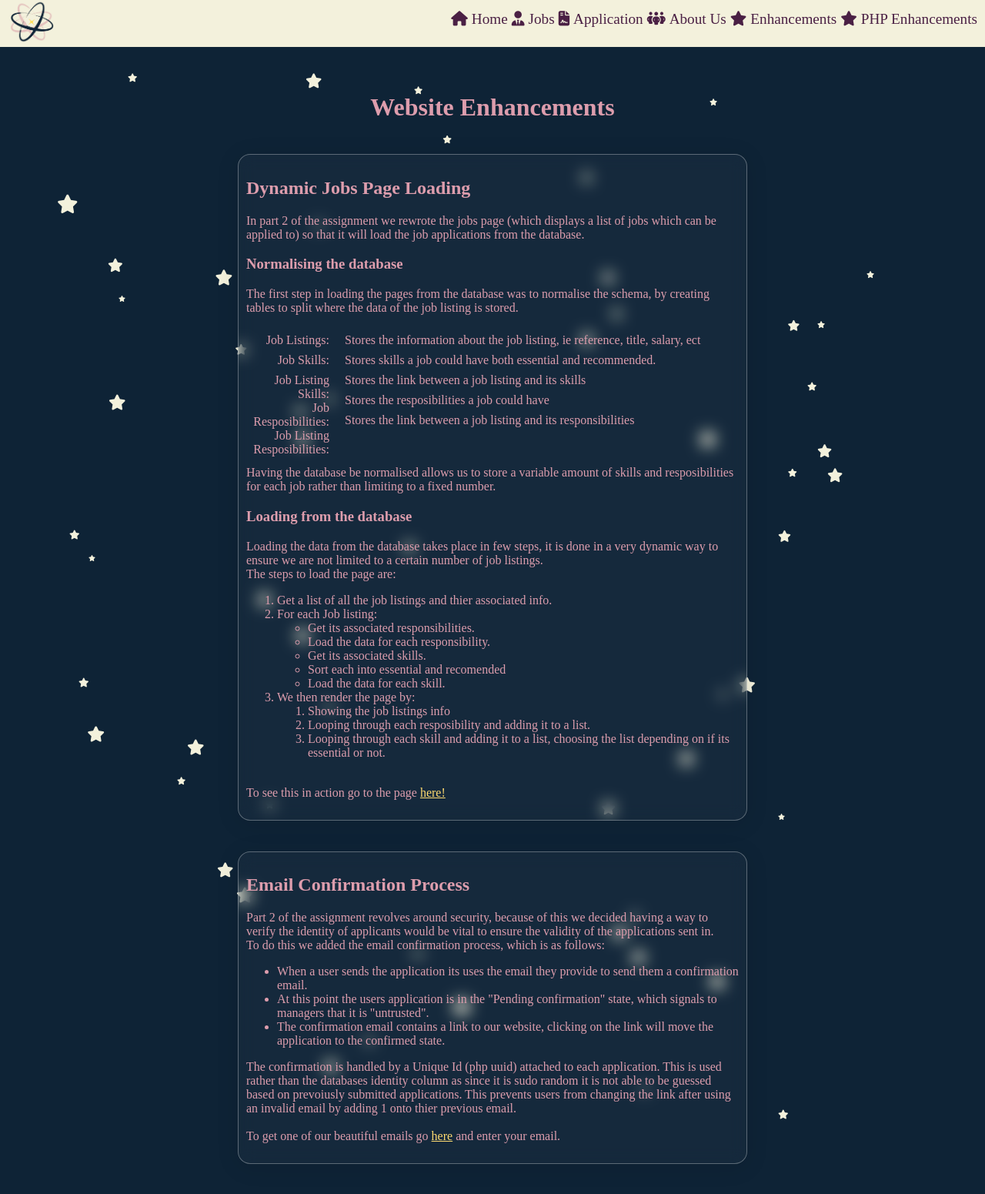
After one commit to HarryMacheda/COS10026, a PHP site: page /phpenhancements.php in a window 1280 px wide. The commit adds this page. Shown: the top 1551 px of the page at 77% size. Run offline with PHP 8.4, Linux system fonts and the light colour scheme.

Commit message:
added php enhancements page

```diff
--- a/nav.inc
+++ b/nav.inc
@@ -6,7 +6,8 @@ echo "<nav>"
 . "<a href=\"./jobs.php\"><span class=\"fa-solid fa-user-tie\" aria-hidden=\"true\"></span>Jobs</a>"
 . "<a href=\"./apply.php\"><span class=\"fa-solid fa-file-contract\" aria-hidden=\"true\"></span>Application</a>"
 . "<a href=\"./about.php\"><span class=\"fa-solid fa-people-group\" aria-hidden=\"true\"></span>About Us</a>"
-. " <a href=\"./enhancements.php\"><span class=\"fa-solid fa-star\" aria-hidden=\"true\"></span>Enhancements</a>"
+. "<a href=\"./enhancements.php\"><span class=\"fa-solid fa-star\" aria-hidden=\"true\"></span>Enhancements</a>"
+. "<a href=\"./phpenhancements.php\"><span class=\"fa-solid fa-star\" aria-hidden=\"true\"></span>PHP Enhancements</a>"
 . "</div>"
 . "<div id=\"navMobile\">"
 . "<span class=\"fa-solid fa-bars\" aria-hidden=\"true\" onclick=\"\"></span>"
@@ -16,6 +17,7 @@ echo "<nav>"
 . "<a href=\"./apply.php\"><span class=\"fa-solid fa-file-contract\" aria-hidden=\"true\"></span>Application</a>"
 . "<a href=\"./about.php\"><span class=\"fa-solid fa-people-group\" aria-hidden=\"true\"></span>About Us</a>"
 . "<a href=\"./enhancements.php\"><span class=\"fa-solid fa-star\" aria-hidden=\"true\"></span>Enhancements</a>"
+. "<a href=\"./phpenhancements.php\"><span class=\"fa-solid fa-star\" aria-hidden=\"true\"></span>PHP Enhancements</a>"
 . "</div>"
 . "</div>"
 . "</nav>";
--- /dev/null
+++ b/phpenhancements.php
@@ -0,0 +1,116 @@
+<!DOCTYPE html>
+<html lang="en">
+    <head>
+        <meta charset="UTF-8">
+        <meta name="description" content="Website enhancements for this website">
+        <meta name="keywords" content="Tech Company, Nebula, Space, Jobs, Software">
+        <meta name="author" content="Harry Macheda">
+        <title>PHP Enhancements</title>
+        <link rel="icon" type="image/x-icon" href="./images/tiny_logo.png">
+        <link rel="stylesheet" href="./styles/style.css" >
+        <link rel="stylesheet" href="./styles/all.css" >
+        <meta name="theme-color" content="#F3F1DC"> <!-- set the theme colour so mobile browsers set the background colour -->
+        <meta name="viewport" content="width=device-width, initial-scale=1"> <!-- set the viewport so we know the browsers width for mobile layouts -->
+    </head>
+    <body>
+        <?php include 'nav.inc';?>
+        <main id="enhanceMain">
+            <h1 id="enhancePageHeading" class="theme-dark heading">Website Enhancements</h1>
+            <div id="enhancementsContainers">
+                <div id="enahnceLoadJobApplications" class="glasspane">
+                    <h2 class="theme-light heading">Dynamic Jobs Page Loading</h2>
+                    <p>
+                        In part 2 of the assignment we rewrote the jobs page (which displays a list of jobs
+                        which can be applied to) so that it will load the job applications from the database.
+                        <br>
+                        <h3 class="theme-light heading">Normalising the database</h3>
+                        The first step in loading the pages from the database was to normalise the schema,
+                        by creating tables to split where the data of the job listing is stored.
+                        <br>
+                        <dl>
+                            <dt>Job Listings</dt>
+                                <dd>Stores the information about the job listing, ie reference, title, salary, ect</dd>
+                            <dt>Job Skills</dt>
+                                <dd>Stores skills a job could have both essential and recommended.</dd>
+                            <dt>Job Listing Skills</dt>
+                                <dd>Stores the link between a job listing and its skills</dd>
+                            <dt>Job Resposibilities</dt>
+                                <dd>Stores the resposibilities a job could have</dd>
+                            <dt>Job Listing Resposibilities</dt>
+                                <dd>Stores the link between a job listing and its responsibilities</dd>
+                        </dl>
+                        <br>
+                        Having the database be normalised allows us to store a variable amount of skills and
+                        resposibilities for each job rather than limiting to a fixed number.
+                        <br>
+                        <h3 class="theme-light heading">Loading from the database</h3>
+                        Loading the data from the database takes place in few steps, it is done
+                        in a very dynamic way to ensure we are not limited to a certain number of
+                        job listings.<br>
+                        The steps to load the page are:
+                        <ol>
+                            <li>Get a list of all the job listings and thier associated info.</li>
+                            <li>For each Job listing:
+                                <ul>
+                                    <li>Get its associated responsibilities.</li>
+                                    <li>Load the data for each responsibility.</li>
+                                    <li>Get its associated skills.</li>
+                                    <li>Sort each into essential and recomended</li>
+                                    <li>Load the data for each skill.</li>
+                                </ul>
+                            </li>
+                            <li>We then render the page by:
+                                <ol>
+                                    <li>Showing the job listings info</li>
+                                    <li>Looping through each resposibility and adding it to a list.</li>
+                                    <li>Looping through each skill and adding it to a list,
+                                        choosing the list depending on if its essential or not.
+                                    </li>
+                                </ol>
+                            </li>
+                        </ol>
+                        <br>
+                        To see this in action go to the page <a class="theme-dark link" href="./jobs.php">here!</a>
+                    </p>
+                </div>
+
+                <div id="enahnceEmailConfirmation" class="glasspane">
+                    <h2 class="theme-light heading">Email Confirmation Process</h2>
+                    <p>
+                        Part 2 of the assignment revolves around security, because of this we
+                        decided having a way to verify the identity of applicants would be vital
+                        to ensure the validity of the applications sent in.
+                        <br>
+                        To do this we added the email confirmation process, which is as follows:
+                        <ul>
+                            <li>
+                                When a user sends the application its uses the email they provide
+                                to send them a confirmation email.
+                            </li>
+                            <li>
+                                At this point the users application is in the "Pending confirmation" state,
+                                which signals to managers that it is "untrusted".
+                            </li>
+                            <li>
+                                The confirmation email contains a link to our website, clicking on the
+                                link will move the application to the confirmed state.
+                            </li>
+                        </ul>
+                        The confirmation is handled by a Unique Id (php uuid) attached to each application.
+                        This is used rather than the databases identity column as since it is sudo random
+                        it is not able to be guessed based on prevoiusly submitted applications. This prevents
+                        users from changing the link after using an invalid email by adding 1 onto thier previous email.
+                        <br>
+                        <br>
+                        To get one of our beautiful emails go <a class="theme-dark link" href="./apply.php?ref=WBDEV">here</a> and enter your email.
+                    </p>
+                </div>
+            </div>
+        </main>
+             <?php include 'background.inc';?>
+
+        <footer>
+            <?php include 'footer.inc';?>
+        </footer>
+    </body>
+</html>
--- a/submit_application.php
+++ b/submit_application.php
@@ -197,8 +197,6 @@
 
                     ApplicantEmail($applicantID, $listingId, $uuid);
                 }
-
-
             ?>
         </main>
         <?php include 'background.inc';?>
```
Also changed, not shown: enhancements.php (+0 -3 lines).
